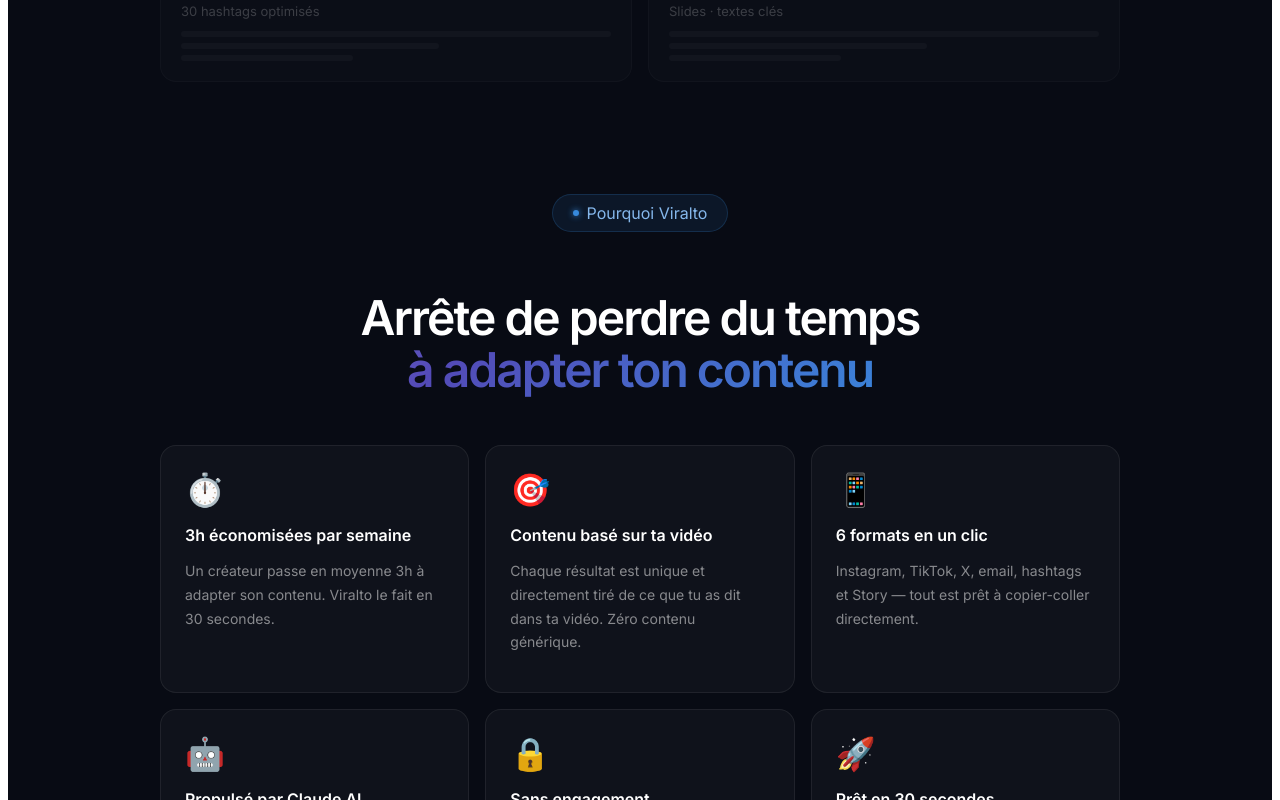
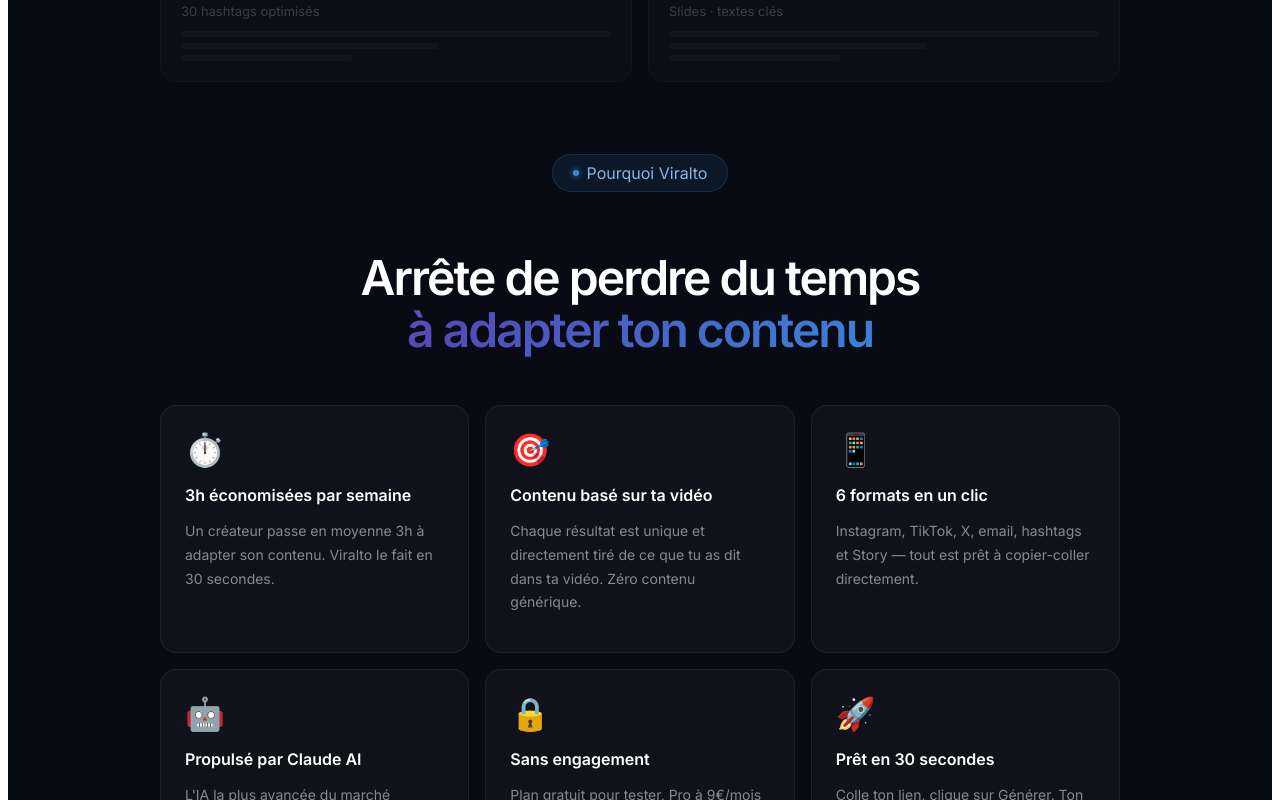
Before and after one commit to AxelBen81/viralto, a Next.js app: page / in a window 1280 px wide. Shown: the part 1440-2240 px from the top of the page. Built offline with nearby package versions, Linux system fonts and the light colour scheme; no server answers.

Commit message:
Update page.tsx

```diff
--- a/app/page.tsx
+++ b/app/page.tsx
@@ -258,7 +258,7 @@
         </section>
 
         {/* Pourquoi Viralto */}
-        <section style={{ maxWidth: 960, margin: "0 auto", padding: "64px 48px 0" }}>
+        <section style={{ maxWidth: 960, margin: "0 auto", padding: "24px 48px 0" }}>
          <div style={{ textAlign: "center", marginBottom: 48 }}>
   <div style={{ display: "inline-flex", alignItems: "center", gap: 8, fontSize: 16, color: "#85B7EB", background: "rgba(55,138,221,0.1)", border: "1px solid rgba(55,138,221,0.2)", padding: "8px 20px", borderRadius: 24, marginBottom: 20 }}>
     <div style={{ width: 6, height: 6, background: "#378ADD", borderRadius: "50%", boxShadow: "0 0 6px #378ADD" }} />
```
